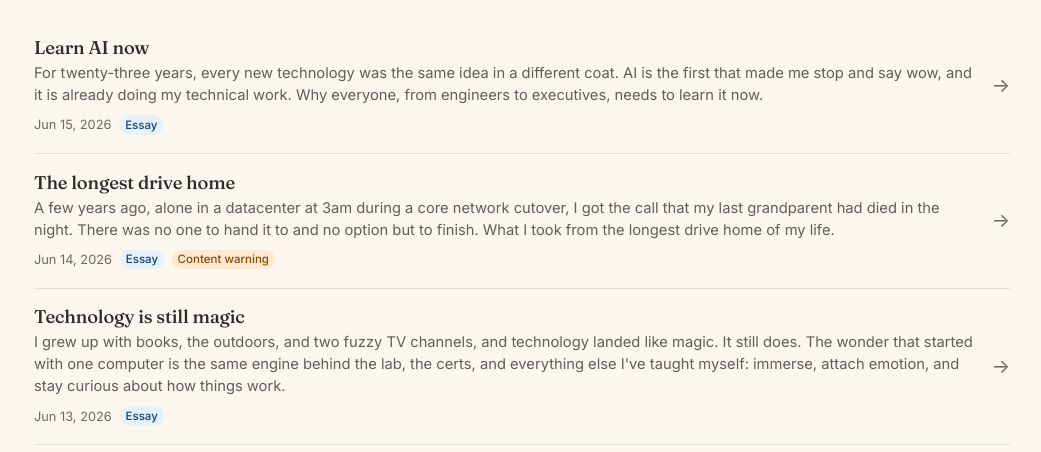
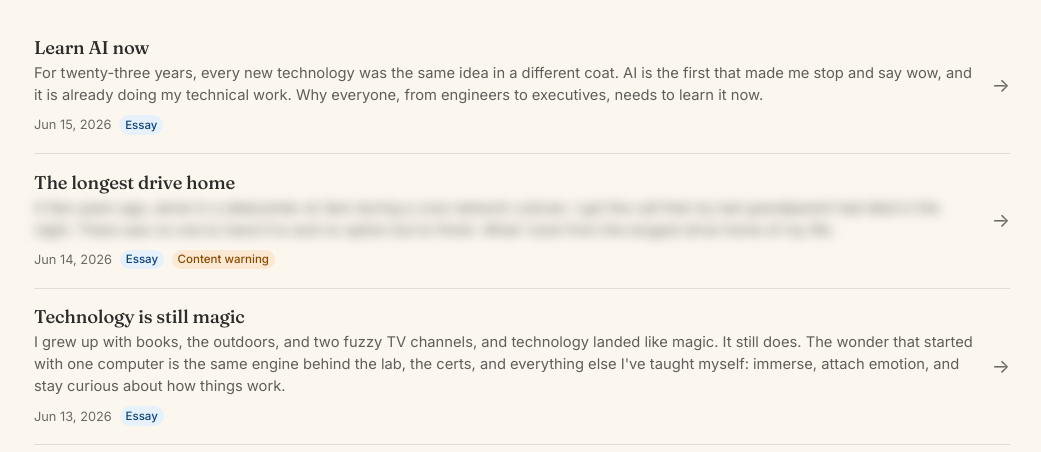
Before and after one commit to kerbe42/jlwhite-ca, an Astro site: page / in a window 1280 px wide. Shown: the part 645-1097 px from the top of the page, without its empty margins (118-1159 px from the left). Built offline with nearby package versions, Linux system fonts and the light colour scheme; Astro itself is replaced by a stand-in of ours.

Commit message:
Blur the summary on content-warning note rows
The CW chip flagged the essay but the summary still spelled out the
trigger. Blur the summary on rows with a content warning, revealing on
hover or keyboard focus. Only CW rows are affected.

Co-Authored-By: Claude Opus 4.8 <noreply@anthropic.com>

```diff
--- a/src/components/NoteRow.astro
+++ b/src/components/NoteRow.astro
@@ -13,7 +13,7 @@ const kindLabel = data.kind === 'playbook' ? 'Playbook' : 'Essay';
 <a class="row" href={href}>
   <div class="main">
     <h3>{data.title}</h3>
-    <p>{data.summary}</p>
+    <p class:list={[{ 'cw-blur': data.contentWarning }]}>{data.summary}</p>
     <div class="meta">
       <time datetime={data.date.toISOString()}>{formatDate(data.date)}</time>
       <span class={`chip kind-${data.kind}`}>{kindLabel}</span>
@@ -59,6 +59,12 @@ const kindLabel = data.kind === 'playbook' ? 'Playbook' : 'Essay';
   .kind-essay { color: #0c447c; background: #e6f1fb; }
   .kind-playbook { color: #5a3a86; background: #efe8fb; }
   .cw-chip { color: #8a4b00; background: #fbe9d3; }
+  .cw-blur {
+    filter: blur(6px);
+    transition: filter 0.18s ease;
+  }
+  .row:hover .cw-blur,
+  .row:focus .cw-blur { filter: none; }
   .arrow {
     font-size: 1.2rem;
     color: var(--ink-faint);
```
